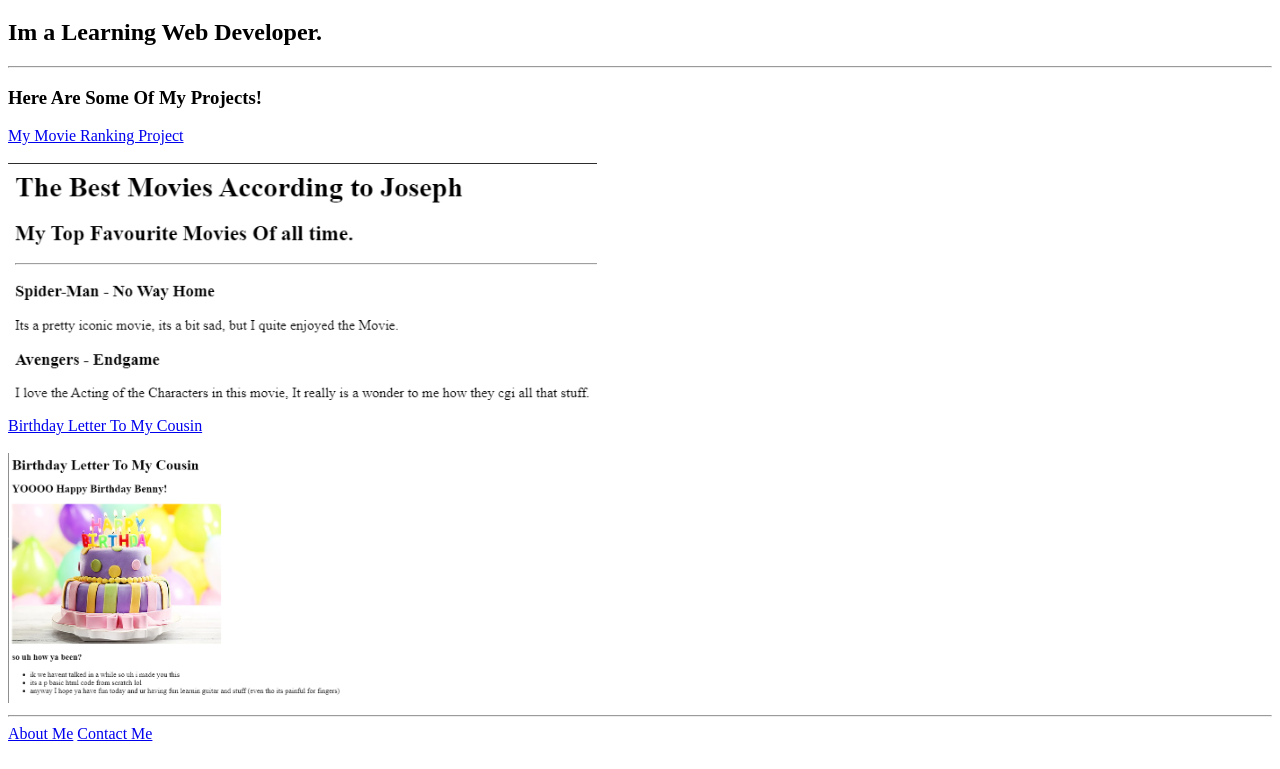
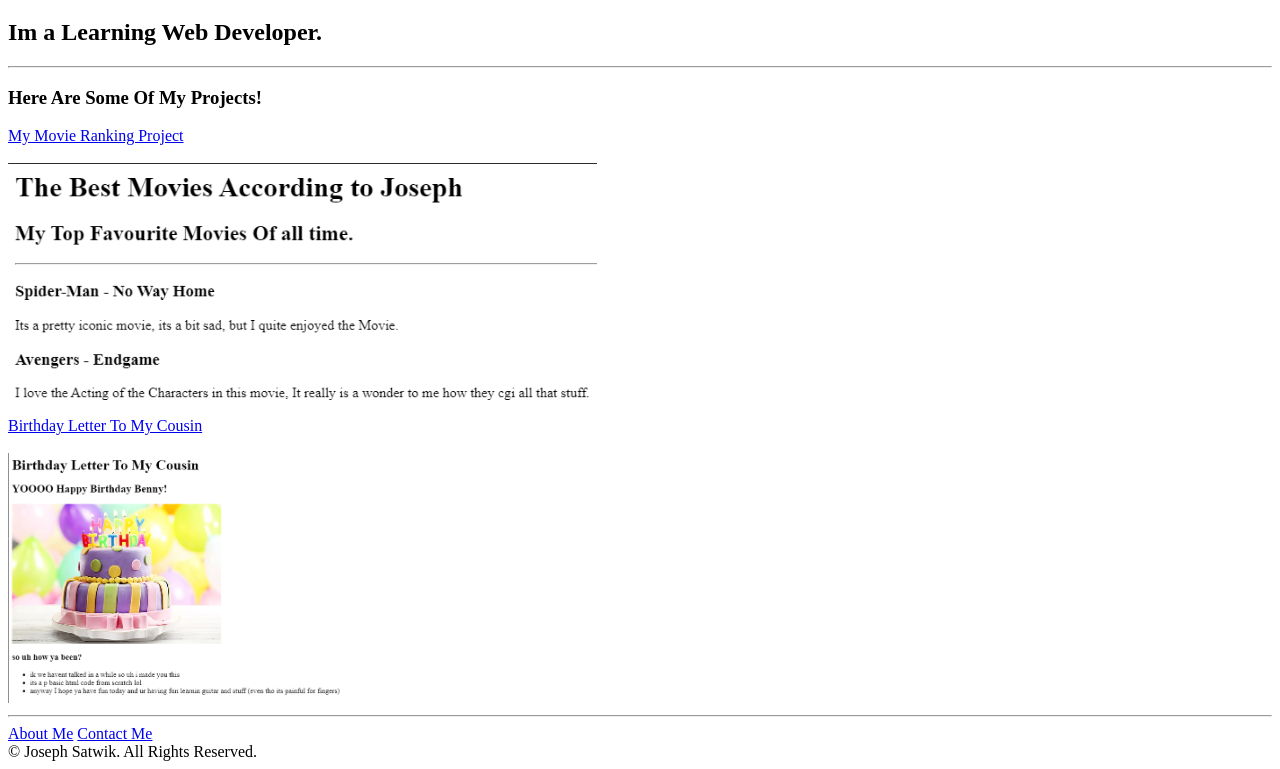
Before and after one commit to oWinny/html-portfolio, a plain HTML site: page index.html in a window 1280 px wide. Shown: the part 61-830 px from the top of the page. Drawn offline with Linux system fonts and the light colour scheme.

Commit message:
Update index.html

```diff
--- a/index.html
+++ b/index.html
@@ -23,4 +23,5 @@
     <a href="./public/about.html">About Me</a> <a href="./public/contact.html">Contact Me</a>
 
 </body>
+    <footer>© Joseph Satwik. All Rights Reserved.</footer>
 </html>
```
